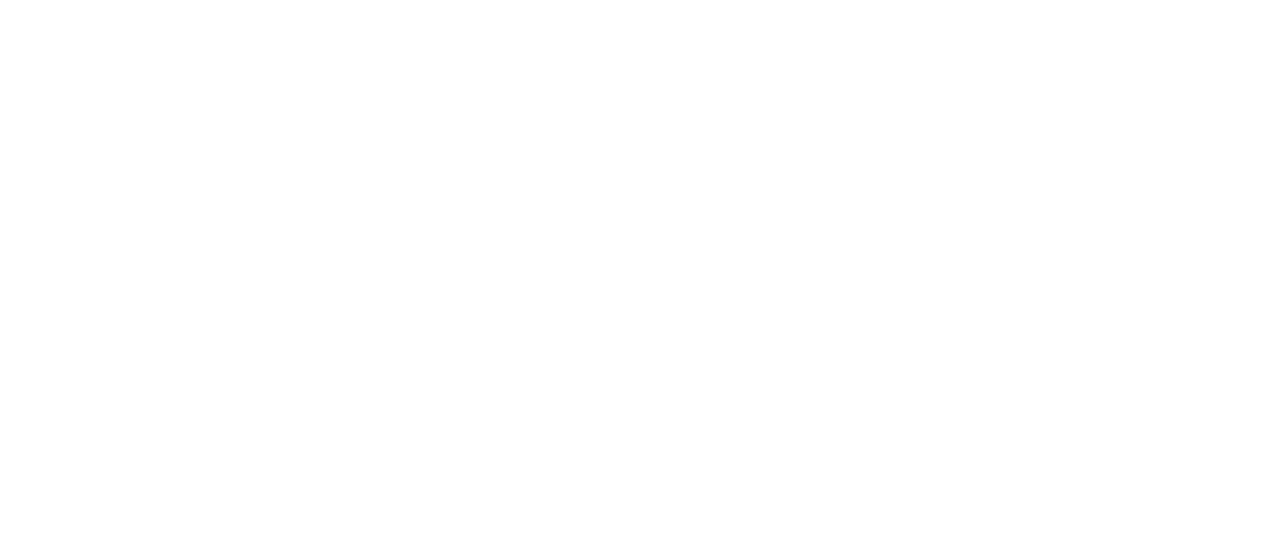
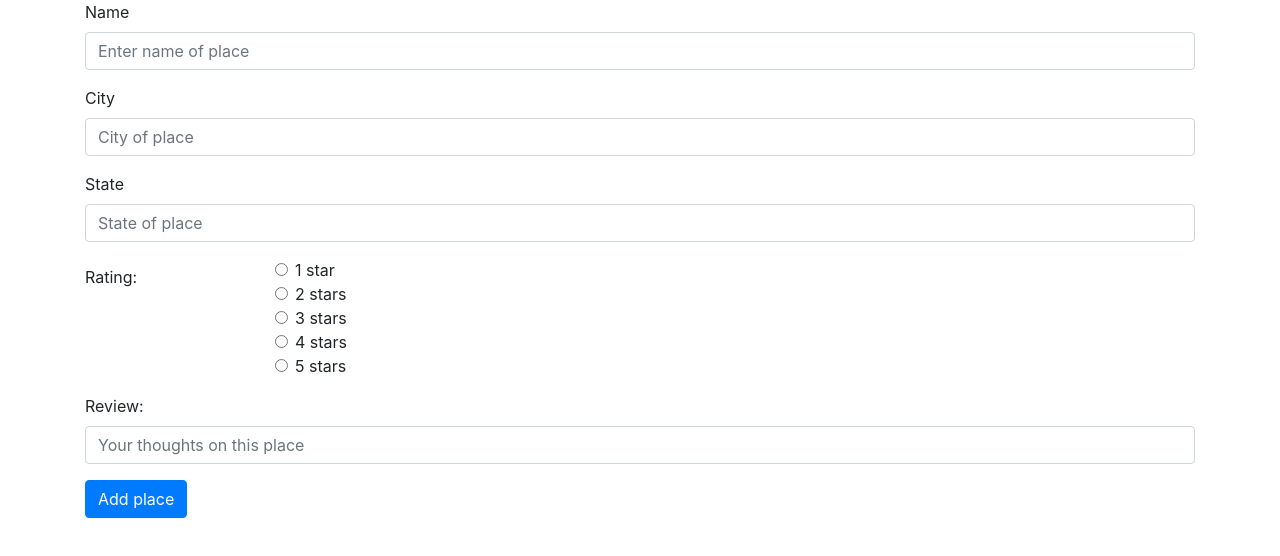
Before and after one commit to beverlyperez/mynearbyplaces, a React (Create React App) app: page /place in a window 1280 px wide. Shown: the top 556 px of the page. Built offline with nearby package versions, Linux system fonts and the light colour scheme.

Commit message:
ALMOST done

```diff
--- a/package.json
+++ b/package.json
@@ -7,7 +7,9 @@
     "@testing-library/jest-dom": "^5.11.5",
     "@testing-library/react": "^11.1.1",
     "@testing-library/user-event": "^12.2.0",
+    "bootstrap": "^4.5.3",
     "react": "^17.0.1",
+    "react-bootstrap": "^1.4.0",
     "react-dom": "^17.0.1",
     "react-router-dom": "^5.2.0",
     "react-scripts": "4.0.0",
--- a/src/App.js
+++ b/src/App.js
@@ -8,7 +8,7 @@
   Route
 } from "react-router-dom";
 import Place from './components/Place';
-
+import 'bootstrap/dist/css/bootstrap.min.css';
 
 
 function App() {
--- a/src/components/Homepage.js
+++ b/src/components/Homepage.js
@@ -1,41 +1,34 @@
 import React from 'react';
+import { Link } from 'react-router-dom';
+import server from '../serverInterface/server';
 
 class HomePage extends React.Component {
-    constructor(props){
+  constructor(props) {
     super(props);
     this.state = {
-            latitude: 0,
-            longitude: 0,
-            list: [],
-            ratings: 0
+      username: '',
+
     };
 
   }
 
   componentDidMount() {
-        navigator.geolocation.getCurrentPosition(function(position) {
+    navigator.geolocation.getCurrentPosition(function (position) {
       console.log("Latitude is :", position.coords.latitude);
       console.log("Longitude is :", position.coords.longitude);
-          this.setState({latitude: position.coords.latitude});
-          this.setState({longitude: position.coords.longitude});
+      this.setState({ latitude: position.coords.latitude });
+      this.setState({ longitude: position.coords.longitude });
     });
 
   }
 
 
-    onSubmit = () => {
-      //Add the item to the list
-
-
-    }
-
-    handleChange() {
+  handleChange = () => {
     let currentList = [];
     let newList = [];
 
     if (document.getElementsByClassName.name !== "") {
-        currentList = this.props.items;
-
+      currentList = server.getAllPlaces;
 
       newList = currentList.filter(item => {
 
@@ -46,28 +39,39 @@
         return lc.includes(filter);
       });
     } else {
-        newList = this.props.items;
+      newList = server.getAllPlaces;
     }
     this.setState({
       filtered: newList
     });
   }
 
-    render(){
+  render() {
+    let username = '';
+    const location = this.props.location;
+    if (location) {
+      console.log(location);
+      if (location.state) {
+        if (location.state.user) {
+          username = location.state.user;
+        }
+      }
+    }
+
     return (
       <div className="search">
+        <div>
+
+          <div className="loginButton">
+            {username.length > 0 ? username
+              : <Link to='/login'>Login</Link>}
+          </div>
+        </div>
         <h1>Search nearby places</h1>
         <input type="text" onChange={this.handleChange} className="checkFor" placeholder="Search..." />
-
-              <form id="addNew">
-                  <input type="text" id="placeName" placeholder="Add new places' name ..."/>
-                  <input type="text" id="ratings" placeholder="/10 stars"/>
-                  <input type="text" id="lat" placeholder="Places' latitude"/>
-                  <input type="text" id="long" placeholder="Places longtitude"/>
-
-              </form>
-              <button className="subButton" onClick={this.onSubmit}>Submit</button> <br></br><br></br>
-
+        <p>{server.getAllPlaces}</p>
+        <br></br>
+        <Link to='/place'>Add New Place</Link>
 
 
       </div>
--- a/src/components/Login.js
+++ b/src/components/Login.js
@@ -1,49 +1,57 @@
 import React from 'react';
-import HomePage from './Homepage';
+import { Redirect } from 'react-router-dom';
+
 class Login extends React.Component {
-    constructor(props){
+    constructor(props) {
         super(props);
         this.state = {
             username: '',
-            showHomePage: false,
-            signedIn: false
+            authenticated: false
+
         };
 
     }
 
     onSubmit = (event) => {
-        if(this.state.username.trim().length > 0){
-            this.setState({signedIn: true});
+        if (this.state.username.trim().length > 0) {
+            this.setState({ authenticated: true });
         }
         event.preventDefault();
-
-
     }
 
-    handleChange = (event) =>{
+    onInputChange = (event) => {
         const value = event.target.value;
         const name = event.target.name;
-        this.setState({
-            [name]: value
-        });
-
+        this.setState({ [name]: value });
     }
 
 
-    render(){
+    render() {
+        let from = { pathname: '/', state: { user: this.state.username } };
+
+        if (this.state.authenticated) {
+            return (
+                <Redirect to={from} />
+            );
+
+        }
 
         return (
             <div>
-                <div className="greeting">
-                <p>Welcome  </p>
-                <p>{this.state.username}</p>
-                <p>!</p>
+                <form onSubmit={this.onSubmit}>
+                    <lable>Username:</lable>
+                    <input
+                        type="text"
+                        name="username"
+                        value={this.state.username}
+                        onChange={this.onInputChnage}
+                    ></input>
+                    <button type="submit">Login</button>
+                </form>
+            </div>
+        );
 
-                </div>
-                <HomePage/>
-            </div>
 
-        );
     }
 }
 
--- a/src/components/Place.js
+++ b/src/components/Place.js
@@ -1,10 +1,109 @@
 import React from 'react';
-class Place extends React.Component{
-    render(){
-        return(
-            <div>
+import Row from 'react-bootstrap/Row';
+import Container from 'react-bootstrap/Container';
+import Col from 'react-bootstrap/Col';
+import Form from 'react-bootstrap/Form';
+import Button from 'react-bootstrap/Button';
+import server from '../serverInterface/server';
 
-            </div>
+class Place extends React.Component {
+    constructor(props) {
+        super(props);
+        this.state = {
+            name: "",
+            city: "",
+            state: "",
+            rating: 0,
+            rev: ""
+        };
+    }
+
+    handleAddPlace = (event) => {
+        server.addPlace(this.state.name, this.state.city, this.state.state, this.state.rating);
+        event.preventDefault();
+
+
+    }
+
+    onInputChange = (event) => {
+        const value = event.target.value;
+        const name = event.target.name;
+        this.setState({ [name]: value });
+    }
+
+    render() {
+        return (
+            <Container>
+                <Row>
+                    <Col>
+                    <Form>
+                        <Form.Group controlId="formBasicName">
+                            <Form.Label>Name</Form.Label>
+                            <Form.Control type="text" placeholder="Enter name of place" value={this.state.name}
+                                onChange={this.onInputChange} />
+
+                        </Form.Group>
+
+                        <Form.Group controlId="formBasicCity">
+                            <Form.Label>City</Form.Label>
+                            <Form.Control type="text" placeholder="City of place" value={this.state.city}
+                                onChange={this.onInputChange} />
+                        </Form.Group>
+                        <Form.Group controlId="formBasicState">
+                            <Form.Label>State</Form.Label>
+
+                            <Form.Control type="text" placeholder="State of place" value={this.state.state}
+                                onChange={this.onInputChange} />
+                        </Form.Group>
+                            <Form.Group as={Row} value={this.state.rating} onChange={this.onInputChange}>
+                                <Form.Label as="legend" column sm={2}>
+                                    Rating:
+                                </Form.Label>
+                                <Col sm={10}>
+                                    <Form.Check
+                                        type="radio"
+                                        label="1 star "
+                                        name="formHorizontalRadios"
+                                        id="starOne"
+                                    />
+                                    <Form.Check
+                                        type="radio"
+                                        label="2 stars"
+                                        name="formHorizontalRadios"
+                                        id="starTwo"
+                                    />
+                                    <Form.Check
+                                        type="radio"
+                                        label="3 stars"
+                                        name="formHorizontalRadios"
+                                        id="starThree"
+                                    />
+                                    <Form.Check
+                                        type="radio"
+                                        label="4 stars"
+                                        name="formHorizontalRadios"
+                                        id="starFour"
+                                    />
+                                    <Form.Check
+                                        type="radio"
+                                        label="5 stars"
+                                        name="formHorizontalRadios"
+                                        id="starFive"
+                                    />
+                                </Col>
+                            </Form.Group>
+                            <Form.Group controlId="formBasicReview">
+                            <Form.Label>Review:</Form.Label>
+
+                            <Form.Control type="text" placeholder="Your thoughts on this place" value={this.state.rev}
+                                onChange={this.onInputChange} />
+                        </Form.Group>
+                        <Button variant="primary" type="submit" onClick={this.handleAddPlace}>
+                            Add place
+                         </Button>
+                    </Form></Col>
+                </Row>
+            </Container>
         );
     }
 }
--- /dev/null
+++ b/src/serverInterface/data.js
@@ -0,0 +1,2 @@
+let data = [];
+export default data;
--- /dev/null
+++ b/src/serverInterface/server.js
@@ -0,0 +1,10 @@
+import data from './data.js';
+
+let addPlace = (name, city, state, rating) => {
+    data.push({name: name, city: city, state: state, rating: rating});
+}
+let getAllPlaces = () => {
+    return data;
+}
+let server = {addPlace: addPlace, getAllPlaces: getAllPlaces};
+export default server;
```
Also changed, not shown: 1 other file (tests, documents, lock files or other folders). Lines whose indentation alone changed are shown as unchanged.
